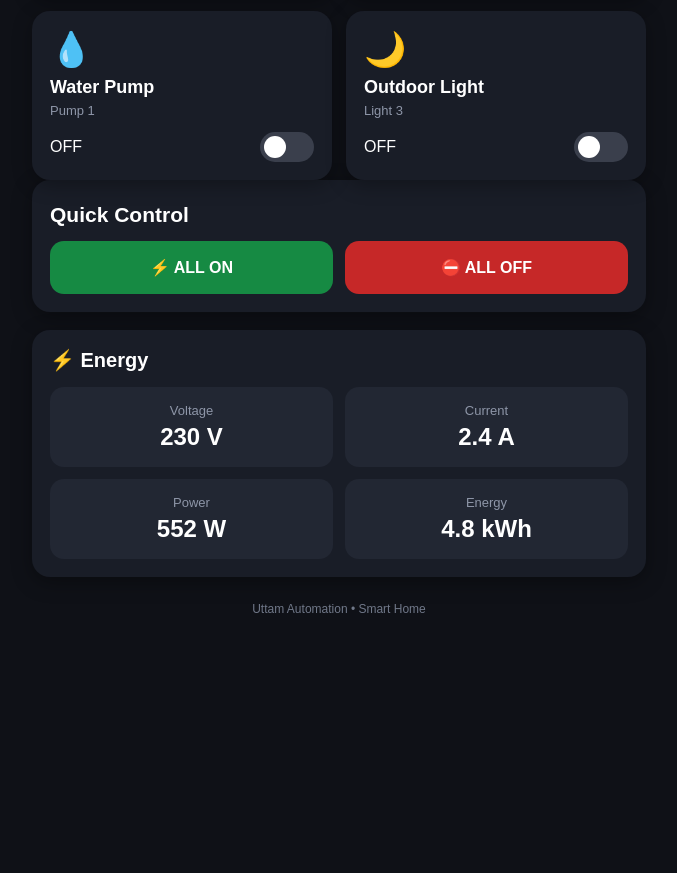
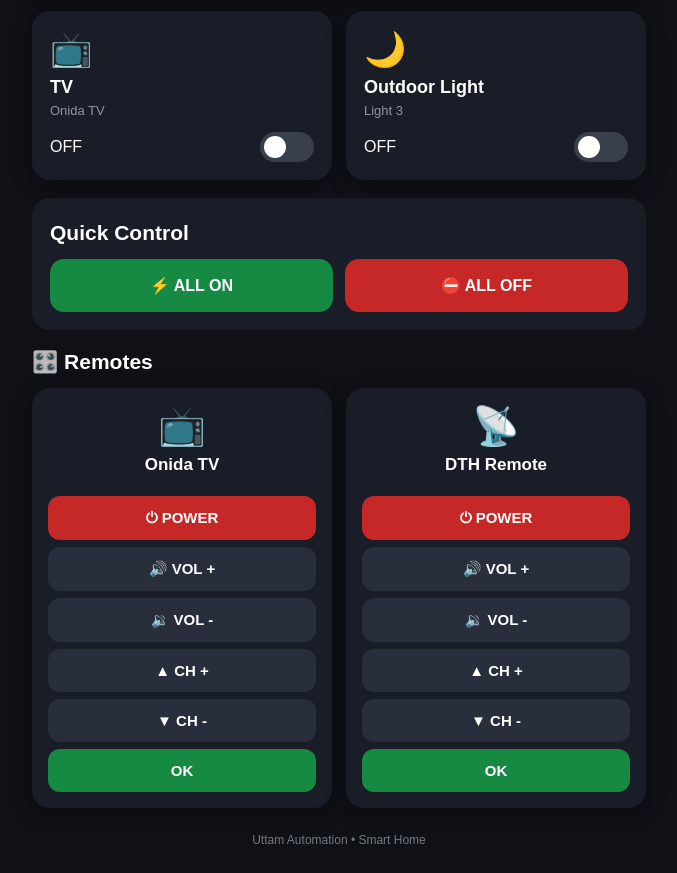
Before and after one commit to manju861605-creator/uttam-starter, a plain HTML site: page index.html in a window 1280 px wide. Shown: the part 750-1623 px from the top of the page, without its empty margins (301-978 px from the left). Before the commit the page ends 1392 px from the top, so only its background shows below. Drawn offline with Linux system fonts and the light colour scheme.

Commit message:
Update index.html

```diff
--- a/index.html
+++ b/index.html
@@ -77,10 +77,6 @@ body{
   padding:15px;
 }
 
-.status-box span{
-  display:block;
-}
-
 .status-label{
   color:#8e96a8;
   font-size:13px;
@@ -94,10 +90,6 @@ body{
 
 .online{
   color:#20e070;
-}
-
-.offline{
-  color:#ff4d4d;
 }
 
 /* ================= DEVICES ================= */
@@ -189,6 +181,14 @@ input:checked + .slider:before{
 
 /* ================= QUICK CONTROL ================= */
 
+.quick-card{
+  background:#191d27;
+  border-radius:18px;
+  padding:18px;
+  margin-top:18px;
+  margin-bottom:18px;
+}
+
 .quick{
   display:grid;
   grid-template-columns:1fr 1fr;
@@ -198,7 +198,7 @@ input:checked + .slider:before{
 .quick button{
   border:none;
   border-radius:14px;
-  padding:17px;
+  padding:17px 10px;
   font-size:16px;
   font-weight:bold;
   color:white;
@@ -213,30 +213,67 @@ input:checked + .slider:before{
   background:#c62828;
 }
 
-/* ================= ENERGY ================= */
+/* ================= REMOTE ================= */
 
-.energy{
+.remote-section{
+  margin-top:20px;
+}
+
+.remote-title{
+  font-size:21px;
+  font-weight:bold;
+  margin-bottom:14px;
+}
+
+.remote-grid{
   display:grid;
   grid-template-columns:1fr 1fr;
-  gap:12px;
+  gap:14px;
 }
 
-.energy-box{
-  background:#222733;
+.remote-card{
+  background:#191d27;
+  border-radius:18px;
   padding:16px;
-  border-radius:14px;
   text-align:center;
+  box-shadow:0 5px 20px rgba(0,0,0,.30);
 }
 
-.energy-value{
-  font-size:24px;
-  font-weight:bold;
-  margin-top:5px;
+.remote-icon{
+  font-size:38px;
+  margin-bottom:7px;
 }
 
-.energy-label{
-  color:#8e96a8;
-  font-size:13px;
+.remote-name{
+  font-size:17px;
+  font-weight:bold;
+  margin-bottom:14px;
+}
+
+.remote-button{
+  width:100%;
+  border:none;
+  border-radius:12px;
+  padding:13px 5px;
+  margin-top:7px;
+  background:#282e3b;
+  color:#fff;
+  font-size:15px;
+  font-weight:bold;
+  cursor:pointer;
+}
+
+.remote-button:active{
+  transform:scale(.97);
+  background:#3b4353;
+}
+
+.power{
+  background:#c62828;
+}
+
+.ok{
+  background:#168a43;
 }
 
 /* ================= FOOTER ================= */
@@ -281,52 +318,52 @@ input:checked + .slider:before{
 
     <div class="status-box">
 
-      <span class="status-label">
+      <div class="status-label">
         ESP32
-      </span>
+      </div>
 
-      <span class="status-value online">
+      <div class="status-value online">
         ● ONLINE
-      </span>
+      </div>
 
     </div>
 
 
     <div class="status-box">
 
-      <span class="status-label">
+      <div class="status-label">
         Wi-Fi
-      </span>
+      </div>
 
-      <span class="status-value online">
+      <div class="status-value online">
         ● CONNECTED
-      </span>
+      </div>
 
     </div>
 
 
     <div class="status-box">
 
-      <span class="status-label">
+      <div class="status-label">
         MQTT
-      </span>
+      </div>
 
-      <span class="status-value online">
+      <div class="status-value online">
         ● ONLINE
-      </span>
+      </div>
 
     </div>
 
 
     <div class="status-box">
 
-      <span class="status-label">
+      <div class="status-label">
         Internet
-      </span>
+      </div>
 
-      <span class="status-value online">
+      <div class="status-value online">
         ● ONLINE
-      </span>
+      </div>
 
     </div>
 
@@ -345,7 +382,7 @@ input:checked + .slider:before{
 <div class="device-grid">
 
 
-<!-- LIGHT 1 -->
+<!-- LIVING LIGHT -->
 
 <div class="device">
 
@@ -379,7 +416,7 @@ input:checked + .slider:before{
 </div>
 
 
-<!-- LIGHT 2 -->
+<!-- BEDROOM LIGHT -->
 
 <div class="device">
 
@@ -481,20 +518,20 @@ input:checked + .slider:before{
 </div>
 
 
-<!-- WATER PUMP -->
+<!-- TV -->
 
 <div class="device">
 
   <div class="device-icon">
-    💧
+    📺
   </div>
 
   <div class="device-name">
-    Water Pump
+    TV
   </div>
 
   <div class="device-status">
-    Pump 1
+    Onida TV
   </div>
 
   <div class="switch-row">
@@ -554,7 +591,7 @@ input:checked + .slider:before{
 
 <!-- ================= QUICK CONTROL ================= -->
 
-<div class="card">
+<div class="quick-card">
 
   <div class="section-title">
     Quick Control
@@ -577,66 +614,95 @@ input:checked + .slider:before{
 </div>
 
 
-<!-- ================= ENERGY ================= -->
+<!-- ================= REMOTES ================= -->
 
-<div class="card">
+<div class="remote-section">
 
-  <div class="status-title">
-    ⚡ Energy
+  <div class="remote-title">
+    🎛️ Remotes
   </div>
 
-  <div class="energy">
 
-    <div class="energy-box">
+  <div class="remote-grid">
 
-      <div class="energy-label">
-        Voltage
+
+    <!-- ONIDA TV REMOTE -->
+
+    <div class="remote-card">
+
+      <div class="remote-icon">
+        📺
       </div>
 
-      <div class="energy-value">
-        230 V
+      <div class="remote-name">
+        Onida TV
       </div>
+
+      <button class="remote-button power">
+        ⏻ POWER
+      </button>
+
+      <button class="remote-button">
+        🔊 VOL +
+      </button>
+
+      <button class="remote-button">
+        🔉 VOL -
+      </button>
+
+      <button class="remote-button">
+        ▲ CH +
+      </button>
+
+      <button class="remote-button">
+        ▼ CH -
+      </button>
+
+      <button class="remote-button ok">
+        OK
+      </button>
 
     </div>
 
 
-    <div class="energy-box">
+    <!-- DTH REMOTE -->
 
-      <div class="energy-label">
-        Current
+    <div class="remote-card">
+
+      <div class="remote-icon">
+        📡
       </div>
 
-      <div class="energy-value">
-        2.4 A
+      <div class="remote-name">
+        DTH Remote
       </div>
+
+      <button class="remote-button power">
+        ⏻ POWER
+      </button>
+
+      <button class="remote-button">
+        🔊 VOL +
+      </button>
+
+      <button class="remote-button">
+        🔉 VOL -
+      </button>
+
+      <button class="remote-button">
+        ▲ CH +
+      </button>
+
+      <button class="remote-button">
+        ▼ CH -
+      </button>
+
+      <button class="remote-button ok">
+        OK
+      </button>
 
     </div>
 
-
-    <div class="energy-box">
-
-      <div class="energy-label">
-        Power
-      </div>
-
-      <div class="energy-value">
-        552 W
-      </div>
-
-    </div>
-
-
-    <div class="energy-box">
-
-      <div class="energy-label">
-        Energy
-      </div>
-
-      <div class="energy-value">
-        4.8 kWh
-      </div>
-
-    </div>
 
   </div>
 
@@ -656,6 +722,9 @@ input:checked + .slider:before{
 
 
 <script>
+
+
+/* ================= DEVICE SWITCH ================= */
 
 function toggleDevice(element){
 
@@ -677,6 +746,8 @@ function toggleDevice(element){
 
 }
 
+
+/* ================= ALL ON ================= */
 
 function allOn(){
 
@@ -700,6 +771,8 @@ function allOn(){
 }
 
 
+/* ================= ALL OFF ================= */
+
 function allOff(){
 
   const switches =
@@ -721,8 +794,9 @@ function allOff(){
 
 }
 
+
 </script>
 
 </body>
 
-</html>
+      </html>
```
